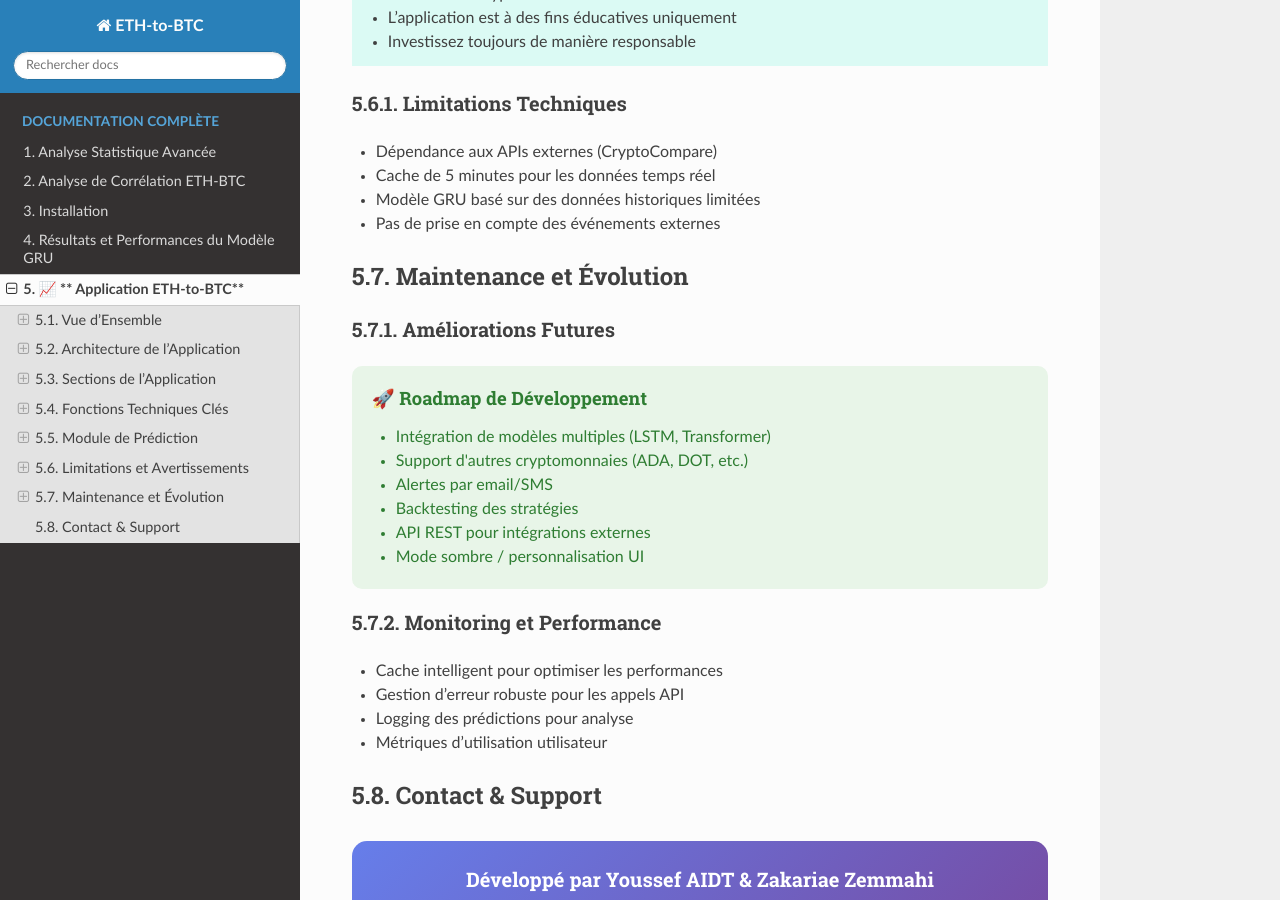
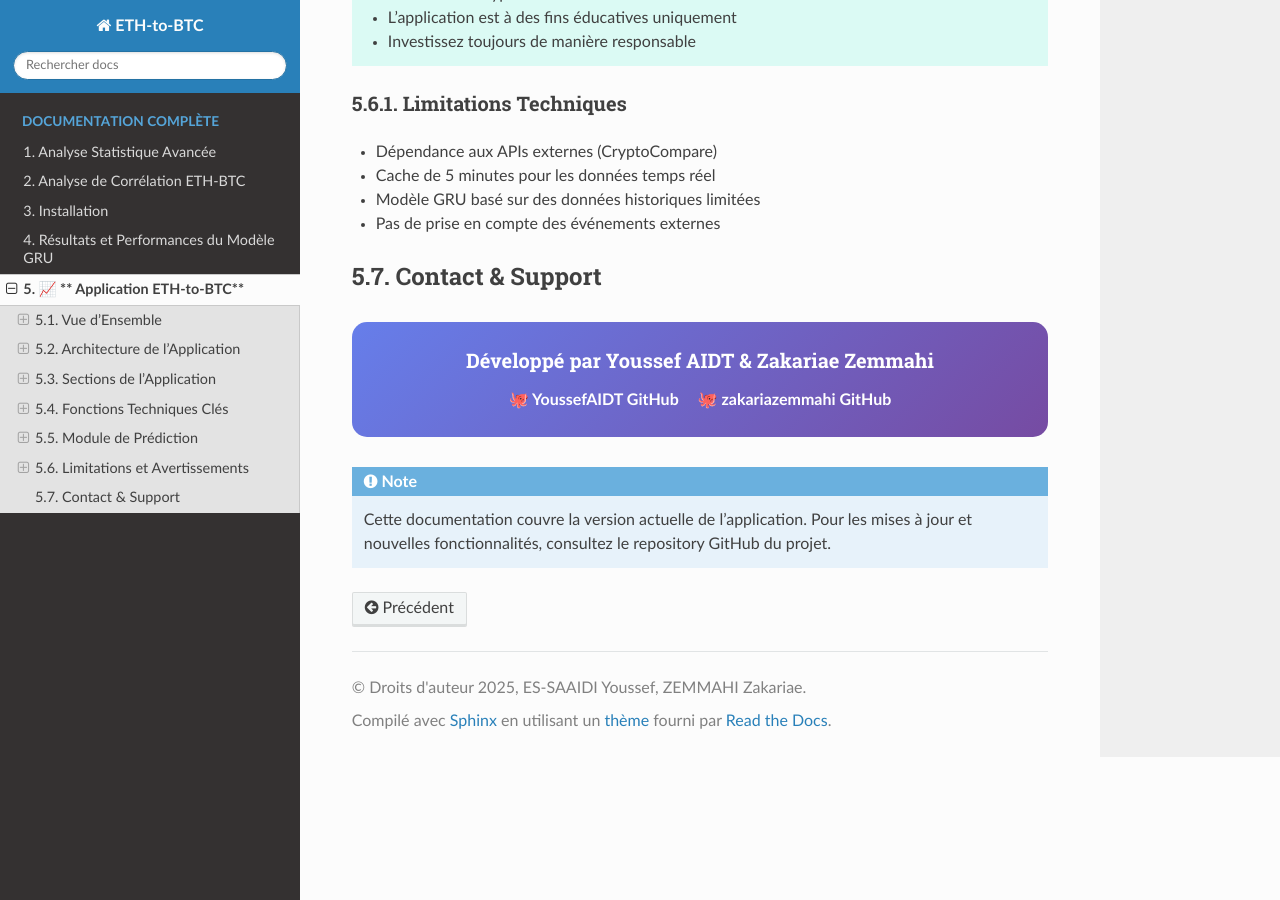
Before and after one commit to YoussefAIDT/ETH-to-BTC, a Sphinx documentation site: the page built from docs/source/app.rst, in a window 1280 px wide and 900 px high, scrolled down 3936 px. Built offline with Sphinx 7.4.7 and the Read the Docs theme 3.1.0, drawn with Linux system fonts in a browser that asks for light colours; pages that are not in the unit, such as notebooks, are missing from menus.

Commit message:
Update app.rst

```diff
--- a/docs/source/app.rst
+++ b/docs/source/app.rst
@@ -222,34 +222,6 @@ Limitations Techniques
 - Modèle GRU basé sur des données historiques limitées
 - Pas de prise en compte des événements externes
 
-Maintenance et Évolution
-------------------------
-
-Améliorations Futures
-~~~~~~~~~~~~~~~~~~~~~
-
-.. raw:: html
-
-   <div style="background: #e8f5e8; padding: 20px; border-radius: 10px; margin: 20px 0;">
-      <h4 style="margin: 0 0 15px 0; color: #2e7d32;">🚀 Roadmap de Développement</h4>
-      <ul style="margin: 0; color: #2e7d32;">
-         <li>Intégration de modèles multiples (LSTM, Transformer)</li>
-         <li>Support d'autres cryptomonnaies (ADA, DOT, etc.)</li>
-         <li>Alertes par email/SMS</li>
-         <li>Backtesting des stratégies</li>
-         <li>API REST pour intégrations externes</li>
-         <li>Mode sombre / personnalisation UI</li>
-      </ul>
-   </div>
-
-Monitoring et Performance
-~~~~~~~~~~~~~~~~~~~~~~~~~
-
-- Cache intelligent pour optimiser les performances
-- Gestion d'erreur robuste pour les appels API
-- Logging des prédictions pour analyse
-- Métriques d'utilisation utilisateur
-
 Contact & Support
 -----------------
 
```
